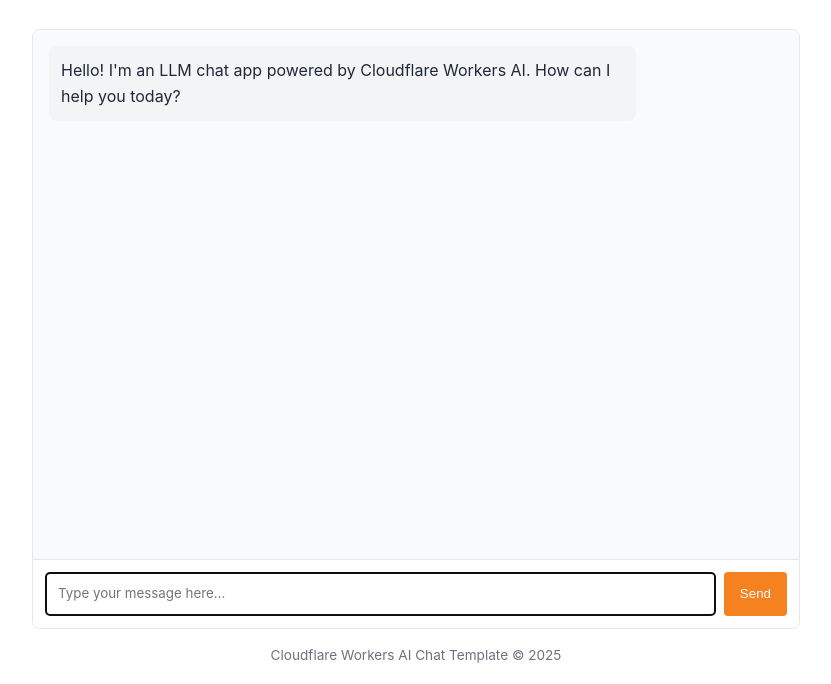
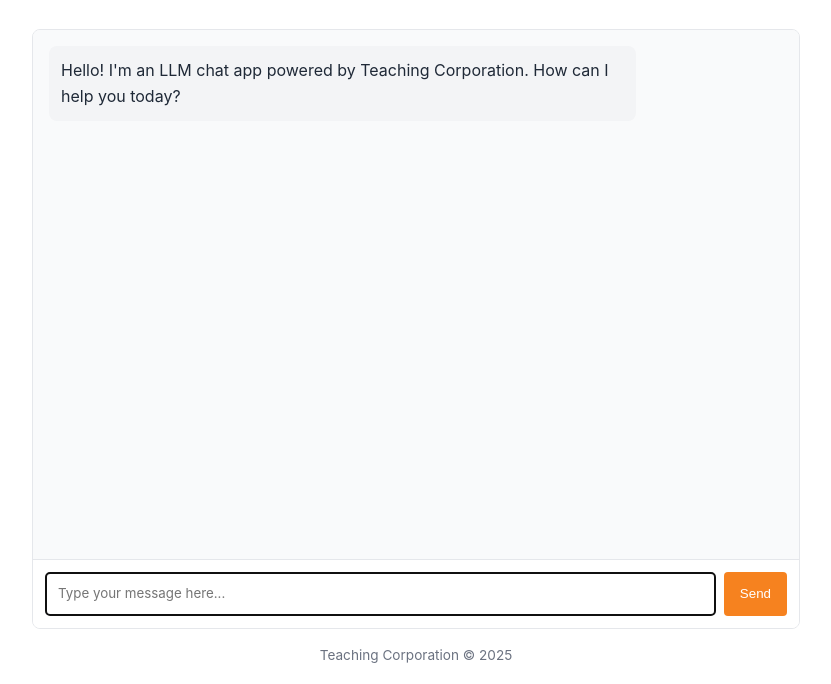
Before and after one commit to teachingcorpstaff-ship-it/llm-chat-app-template, a website: page public/index.html in a window 1280 px wide. Shown: the part 116-800 px from the top of the page, without its empty margins (224-1055 px from the left). Drawn offline with Linux system fonts and the light colour scheme.

Commit message:
Update index.html

```diff
--- a/public/index.html
+++ b/public/index.html
@@ -146,7 +146,7 @@
       <div id="chat-messages" class="chat-messages">
         <div class="message assistant-message">
           <p>
-            Hello! I'm an LLM chat app powered by Cloudflare Workers AI. How can
+            Hello! I'm an LLM chat app powered by Teaching Corporation. How can
             I help you today?
           </p>
         </div>
@@ -168,7 +168,7 @@
     </div>
 
     <footer>
-      <p>Cloudflare Workers AI Chat Template &copy; 2025</p>
+      <p>Teaching Corporation &copy; 2025</p>
     </footer>
 
     <!-- Chat app script -->
```
